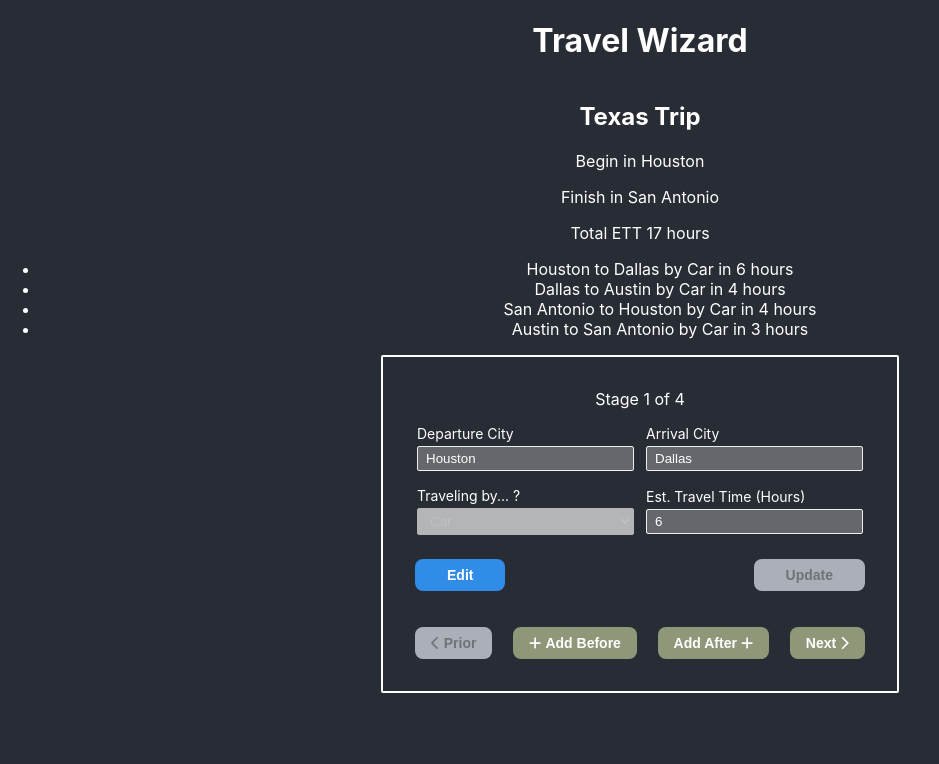
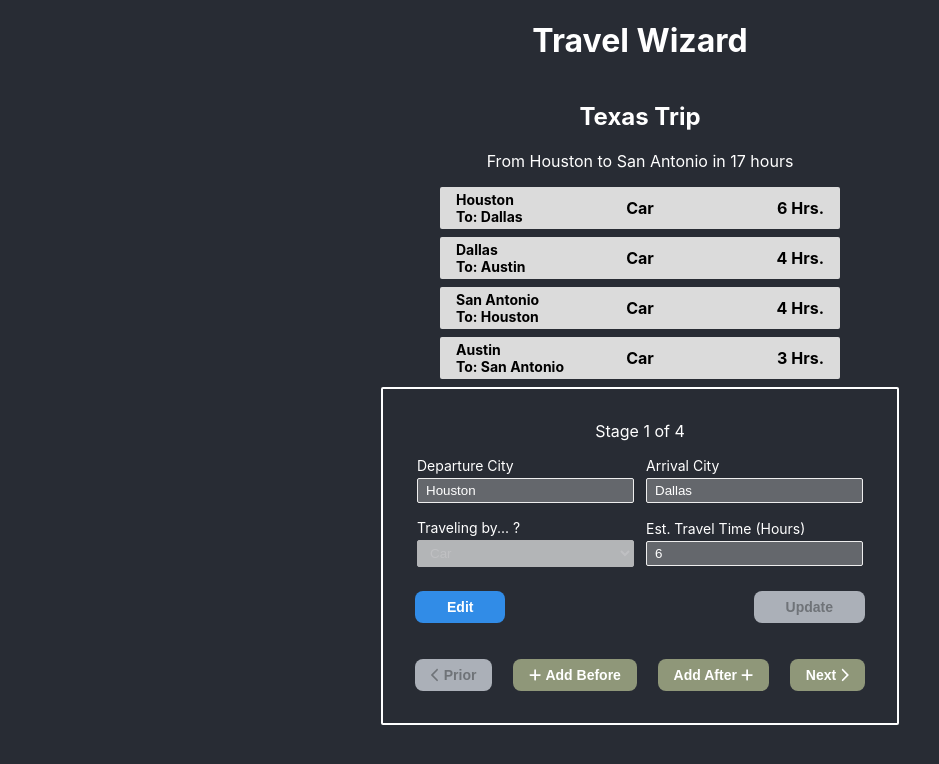
Before and after one commit to Glowyrm/travel-project, a React (Vite) app: page / in a window 1280 px wide. Shown: the top 764 px of the page, without its empty margins (0-939 px from the left). Built offline with nearby package versions, Linux system fonts and the light colour scheme.

Commit message:
added observer and updated styling

```diff
--- a/src/components/StageForm/StageForm.tsx
+++ b/src/components/StageForm/StageForm.tsx
@@ -1,3 +1,4 @@
+import { observer } from "mobx-react";
 import React, { useEffect, useState } from "react";
 import {
   AddResult,
@@ -129,4 +130,6 @@ const StageForm: React.FC<Props> = ({ stage, updateStage }) => {
   );
 };
 
-export default StageForm;
+const StageFormObserver = observer(StageForm);
+
+export default StageFormObserver;
--- a/src/components/StagesCarousel/StagesCarousel.tsx
+++ b/src/components/StagesCarousel/StagesCarousel.tsx
@@ -4,6 +4,7 @@ import {
   faPlus,
 } from "@fortawesome/free-solid-svg-icons";
 import { FontAwesomeIcon } from "@fortawesome/react-fontawesome";
+import { observer } from "mobx-react";
 import { useEffect, useState } from "react";
 import myTrip, { UniqueTravelStage } from "../../store/tripStore";
 import { StageForm } from "../StageForm";
@@ -101,4 +102,6 @@ const StagesCarousel: React.FC<Props> = ({ index, changeIndex }) => {
   );
 };
 
-export default StagesCarousel;
+const StagesCarouselObserver = observer(StagesCarousel);
+
+export default StagesCarouselObserver;
--- /dev/null
+++ b/src/components/StagesList/StagesList.css
@@ -0,0 +1,58 @@
+.stage-card {
+  font-weight: bold;
+  margin: 0 auto 0.5rem auto;
+  background-color: #dbdbdb;
+  color: black;
+  border: none;
+  border-radius: 2px;
+  padding: 0.25rem 1rem;
+  max-width: 400px;
+  display: grid;
+  grid-template-rows: 1fr 1fr;
+  grid-template-columns: 1fr 1fr 1fr;
+}
+
+.stage-startCity {
+  font-size: 0.875rem;
+  grid-column-start: 1;
+  grid-column-end: 2;
+  grid-row-start: 1;
+  grid-row-end: 2;
+  display: flex;
+  flex-direction: row;
+  justify-content: space-between;
+}
+
+.stage-endCity {
+  font-size: 0.875rem;
+  grid-column-start: 1;
+  grid-column-end: 2;
+  grid-row-start: 2;
+  grid-row-end: 3;
+  display: flex;
+  flex-direction: row;
+  justify-content: space-between;
+}
+
+.stage-travel {
+  grid-column-start: 2;
+  grid-column-end: 3;
+  grid-row-start: 1;
+  grid-row-end: 3;
+  display: flex;
+  flex-direction: row;
+  justify-content: center;
+  align-items: center;
+}
+
+.stage-time {
+  font-size: 1rem;
+  grid-column-start: 3;
+  grid-column-end: 4;
+  grid-row-start: 1;
+  grid-row-end: 3;
+  display: flex;
+  flex-direction: row;
+  justify-content: flex-end;
+  align-items: center;
+}
--- a/src/components/StagesList/StagesList.tsx
+++ b/src/components/StagesList/StagesList.tsx
@@ -1,16 +1,23 @@
+import { observer } from "mobx-react";
 import React from "react";
 import myTrip from "../../store/tripStore";
+import "./StagesList.css";
 
 const StagesList: React.FC = () => {
   return (
-    <ul>
+    <>
       {myTrip.tripStages.map((stage) => (
-        <li
-          key={stage.id}
-        >{`${stage.departureCity} to ${stage.arrivalCity} by ${stage.transportMode} in ${stage.travelTime} hours`}</li>
+        <div className="stage-card" key={stage.id}>
+          <div className="stage-startCity">{stage.departureCity}</div>
+          <div className="stage-endCity">{`To: ${stage.arrivalCity}`}</div>
+          <div className="stage-travel">{stage.transportMode}</div>
+          <div className="stage-time">{`${stage.travelTime} Hrs.`}</div>
+        </div>
       ))}
-    </ul>
+    </>
   );
 };
 
-export default StagesList;
+const StagesListObserver = observer(StagesList);
+
+export default StagesListObserver;
--- a/src/components/TripOverview/TripOverview.tsx
+++ b/src/components/TripOverview/TripOverview.tsx
@@ -1,3 +1,4 @@
+import { observer } from "mobx-react";
 import React from "react";
 import myTrip from "../../store/tripStore";
 import { StagesList } from "../StagesList";
@@ -7,9 +8,10 @@ const TripOverview: React.FC = () => {
     <div>
       <div>
         <h2>{myTrip.title}</h2>
-        <p>Begin in {myTrip.departureCity}</p>
-        <p>Finish in {myTrip.arrivalCity}</p>
-        <p>Total ETT {myTrip.totalTravelTime} hours</p>
+        <p>
+          From {myTrip.departureCity} to {myTrip.arrivalCity} in{" "}
+          {myTrip.totalTravelTime} hours
+        </p>
       </div>
 
       <StagesList />
@@ -17,4 +19,6 @@ const TripOverview: React.FC = () => {
   );
 };
 
-export default TripOverview;
+const TripOverviewObserver = observer(TripOverview);
+
+export default TripOverviewObserver;
--- a/src/store/tripStore.ts
+++ b/src/store/tripStore.ts
@@ -44,17 +44,17 @@ interface FindIndex {
   index: number | undefined;
 }
 
-class tripStore implements TripStoreType {
+class TripStore implements TripStoreType {
   readonly title: string;
 
-  private stages: UniqueTravelStage[] = [];
+  tripStages: UniqueTravelStage[] = [];
 
   constructor(title: string) {
     this.title = title;
 
     makeObservable(this, {
       title: observable,
-      tripStages: computed,
+      tripStages: observable,
       totalStages: computed,
       arrivalCity: computed,
       departureCity: computed,
@@ -65,12 +65,8 @@ class tripStore implements TripStoreType {
     });
   }
 
-  get tripStages(): UniqueTravelStage[] {
-    return this.stages;
-  }
-
   get totalStages(): number {
-    return this.stages.length;
+    return this.tripStages.length;
   }
 
   get hasStages(): boolean {
@@ -84,17 +80,17 @@ class tripStore implements TripStoreType {
   get arrivalCity(): string {
     if (this.isStagesEmpty) return "";
     let lastStage = this.totalStages - 1;
-    return this.stages[lastStage].arrivalCity;
+    return this.tripStages[lastStage].arrivalCity;
   }
 
   get departureCity(): string {
     if (this.isStagesEmpty) return "";
-    return this.stages[0].departureCity;
+    return this.tripStages[0].departureCity;
   }
 
   get totalTravelTime(): number {
     if (this.isStagesEmpty) return 0;
-    let result: number = this.stages.reduce(
+    let result: number = this.tripStages.reduce(
       (total, { travelTime }) => total + travelTime,
       0
     );
@@ -103,7 +99,7 @@ class tripStore implements TripStoreType {
 
   get transportList(): TravelType[] {
     if (this.isStagesEmpty) return [];
-    let result: TravelType[] = this.stages.map((s) => s.transportMode);
+    let result: TravelType[] = this.tripStages.map((s) => s.transportMode);
     return result;
   }
 
@@ -112,7 +108,7 @@ class tripStore implements TripStoreType {
       depart: this.departureCity,
       arrive: this.arrivalCity,
       totalTime: this.totalTravelTime,
-      stages: this.stages,
+      stages: this.tripStages,
     };
     return JSON.stringify(result, null, 4);
   }
@@ -121,8 +117,8 @@ class tripStore implements TripStoreType {
     if (this.isStagesEmpty) return { found: false, index: undefined };
     let targetIndex;
 
-    for (let i = 0; i < this.stages.length; i++) {
-      if (this.stages[i].id === id) {
+    for (let i = 0; i < this.tripStages.length; i++) {
+      if (this.tripStages[i].id === id) {
         targetIndex = i;
         break;
       }
@@ -140,11 +136,11 @@ class tripStore implements TripStoreType {
     let indexObj = this.findStageIndex(stage.id);
 
     if (indexObj.found === true) {
-      const newstageArr = this.stages.map((s, i) => {
+      const newstageArr = this.tripStages.map((s, i) => {
         if (i === indexObj.index) return stage;
         return s;
       });
-      this.stages = newstageArr;
+      this.tripStages = newstageArr;
       return <AddResult>{ wasSuccessful: true, message: stage.id };
     }
 
@@ -167,7 +163,7 @@ class tripStore implements TripStoreType {
     const id = `${new Date().valueOf()}-${Math.random()}`;
 
     const newStage: UniqueTravelStage = { ...stage, id, isSaved: true };
-    this.stages.splice(targetIndex, 0, newStage);
+    this.tripStages.splice(targetIndex, 0, newStage);
 
     // return a result message since this operation may fail
     return <AddResult>{ wasSuccessful: true, message: id.toString() };
@@ -225,7 +221,7 @@ const tripValues: UniqueTravelStage[] = [
   },
 ];
 
-const myTrip = new tripStore("Texas Trip");
+const myTrip: TripStoreType = new TripStore("Texas Trip");
 
 tripValues.forEach((s) => {
   let { wasSuccessful, message } = myTrip.addStage(s);
```
